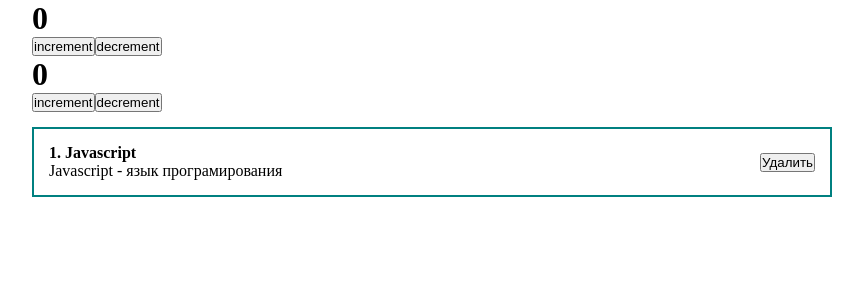
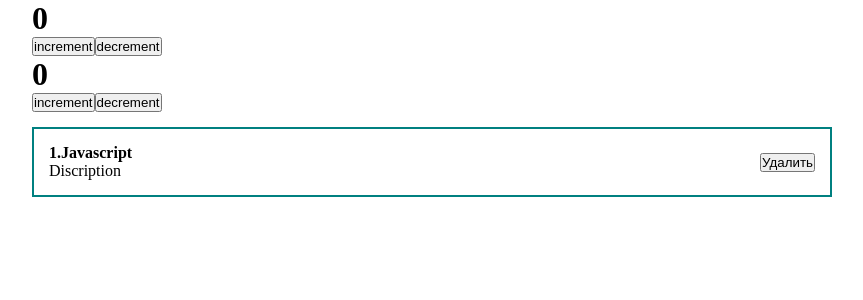
Before and after one commit to pevacik/MentorSteps, a React (Vite) app: page / in a window 1280 px wide. Shown: the top 300 px of the page, without its empty margins (208-1071 px from the left). Built offline with nearby package versions, Linux system fonts and the light colour scheme.

Commit message:
пропсы

```diff
--- a/src/App.jsx
+++ b/src/App.jsx
@@ -2,13 +2,40 @@ import Counter from './components/counter'
 import ClassCounter from './components/ClassCounter'
 import './components/styles/App.css'
 import Postitem from './components/Postitem'
+import { useState } from 'react'
 
 function App() {
+  const [posts, setPosts] = useState([
+    {
+      id: 1,
+      title: 'Javascript',
+      body: 'Discription',
+    },
+    {
+      id: 2,
+      title: 'Javascript',
+      body: 'Discription',
+    },
+    {
+      id: 3,
+      title: 'Javascript',
+      body: 'Discription',
+    },
+  ])
+
   return (
     <div className='App'>
       <Counter />
       <ClassCounter />
-      <Postitem />
+      <Postitem
+        post={{
+          id: 1,
+          title: 'Javascript',
+          body: 'Discription',
+        }}
+
+
+      />
     </div>
   )
 }
--- a/src/components/Postitem.jsx
+++ b/src/components/Postitem.jsx
@@ -1,10 +1,10 @@
-export default function Postitem() {
+const Postitem = (props) => {
   return (
     <div>
       <div className='post'>
         <div className='post__content'>
-          <strong>1. Javascript</strong>
-          <div>Javascript - язык програмирования</div>
+          <strong>{props.post.id}.{props.post.title}</strong>
+          <div>{props.post.body}</div>
         </div>
         <div className='post__btns'>
           <button>Удалить</button>
@@ -13,3 +13,5 @@ export default function Postitem() {
     </div>
   )
 }
+
+export default Postitem
```
